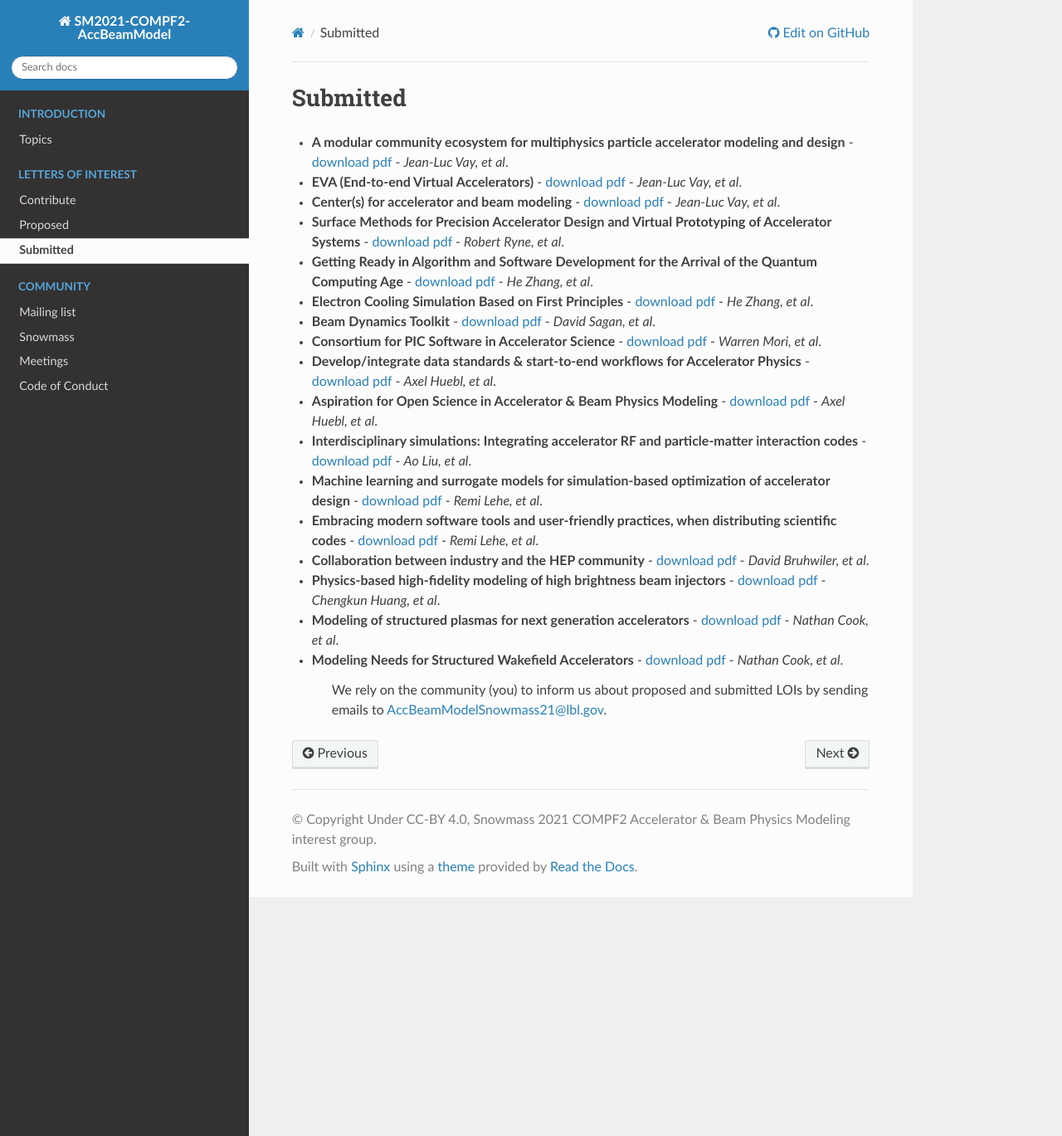
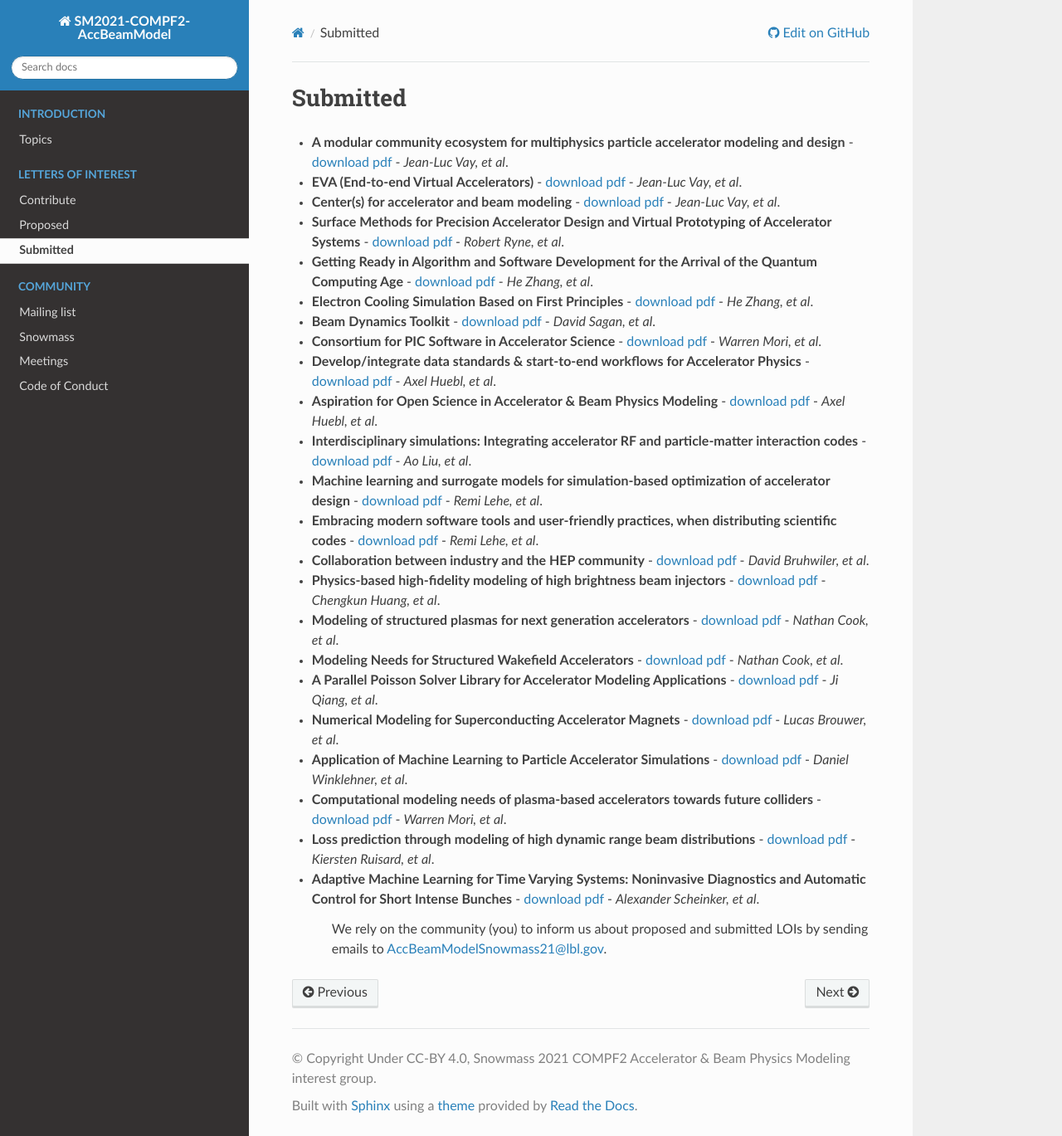
Before and after one commit to snowmass-compf2-accbeammodel/snowmass-compf2-accbeammodel.github.io, a Sphinx documentation site: the page built from docs/source/loi/submitted.rst, in a window 1280 px wide and 1369 px high. Shown: the whole window at 83% size. Built offline with Sphinx 7.4.7 and the Read the Docs theme 2.0.0, drawn with Linux system fonts in a browser that asks for light colours.

Commit message:
Updated list.

```diff
--- a/docs/source/loi/submitted.rst
+++ b/docs/source/loi/submitted.rst
@@ -37,4 +37,16 @@ Submitted
 
 - **Modeling Needs for Structured Wakefield Accelerators** - `download pdf <https://www.snowmass21.org/docs/files/summaries/CompF/SNOWMASS21-CompF2_CompF0_Cook-110.pdf>`__ - *Nathan Cook, et al*.
 
+- **A Parallel Poisson Solver Library for Accelerator Modeling Applications** - `download pdf <https://www.snowmass21.org/docs/files/summaries/CompF/SNOWMASS21-CompF2_CompF0-050.pdf>`__ - *Ji Qiang, et al*.
+
+- **Numerical Modeling for Superconducting Accelerator Magnets** - `download pdf <https://www.snowmass21.org/docs/files/summaries/CompF/SNOWMASS21-CompF2_CompF0-AF7_AF0-027.pdf>`__ - *Lucas Brouwer, et al*.
+
+- **Application of Machine Learning to Particle Accelerator Simulations** - `download pdf <https://www.snowmass21.org/docs/files/summaries/CompF/SNOWMASS21-CompF3_CompF0-AF1_AF0_Winklehner-108.pdf>`__ - *Daniel Winklehner, et al*.
+
+- **Computational modeling needs of plasma-based accelerators towards future colliders** - `download pdf <https://www.snowmass21.org/docs/files/summaries/AF/SNOWMASS21-AF1_AF6_Mori-218.pdf>`__ - *Warren Mori, et al*.
+
+- **Loss prediction through modeling of high dynamic range beam distributions** - `download pdf <https://www.snowmass21.org/docs/files/summaries/AF/SNOWMASS21-AF1_AF2_Kiersten_Ruisard-145.pdf>`__ - *Kiersten Ruisard, et al*.
+
+- **Adaptive Machine Learning for Time Varying Systems: Noninvasive Diagnostics and Automatic Control for Short Intense Bunches** - `download pdf <https://www.snowmass21.org/docs/files/summaries/AF/SNOWMASS21-AF1_AF4_Alexander_Scheinker,_ascheink@lanl.gov-029.pdf>`__ - *Alexander Scheinker, et al*.
+
    We rely on the community (you) to inform us about proposed and submitted LOIs by sending emails to AccBeamModelSnowmass21@lbl.gov.
```
